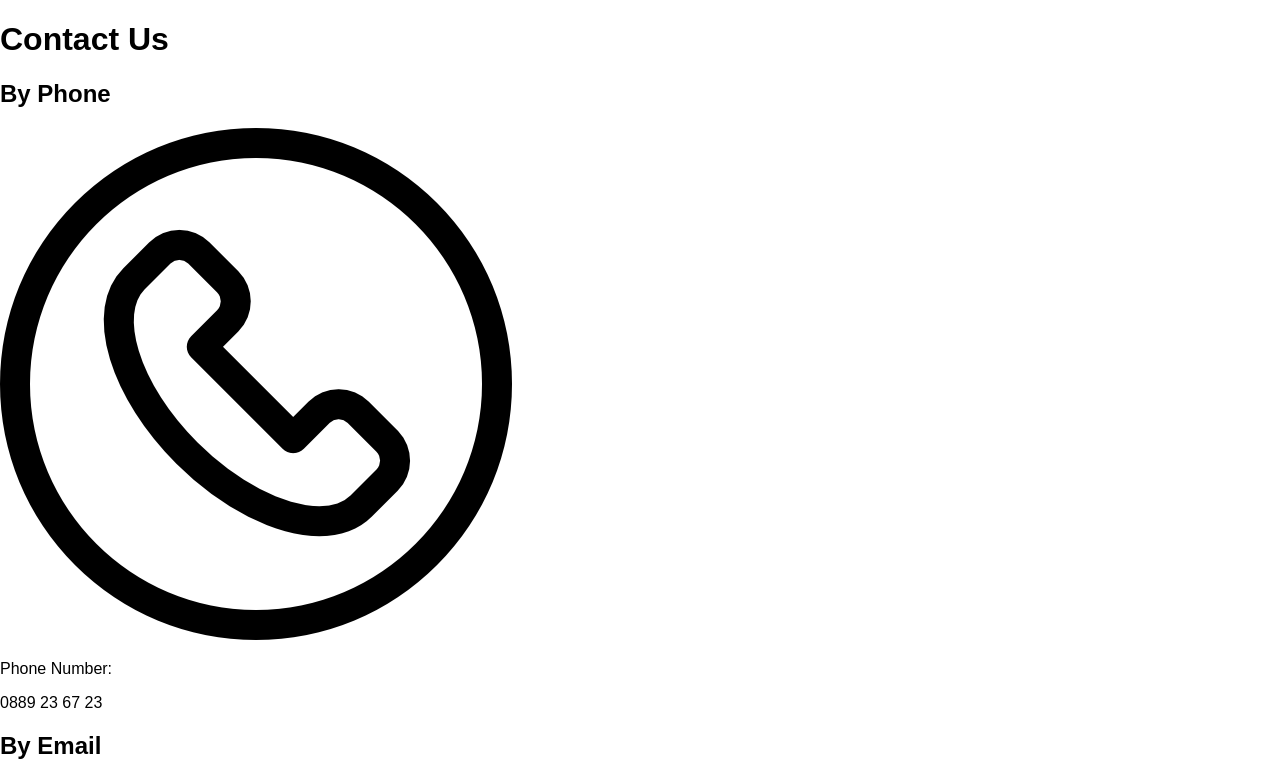
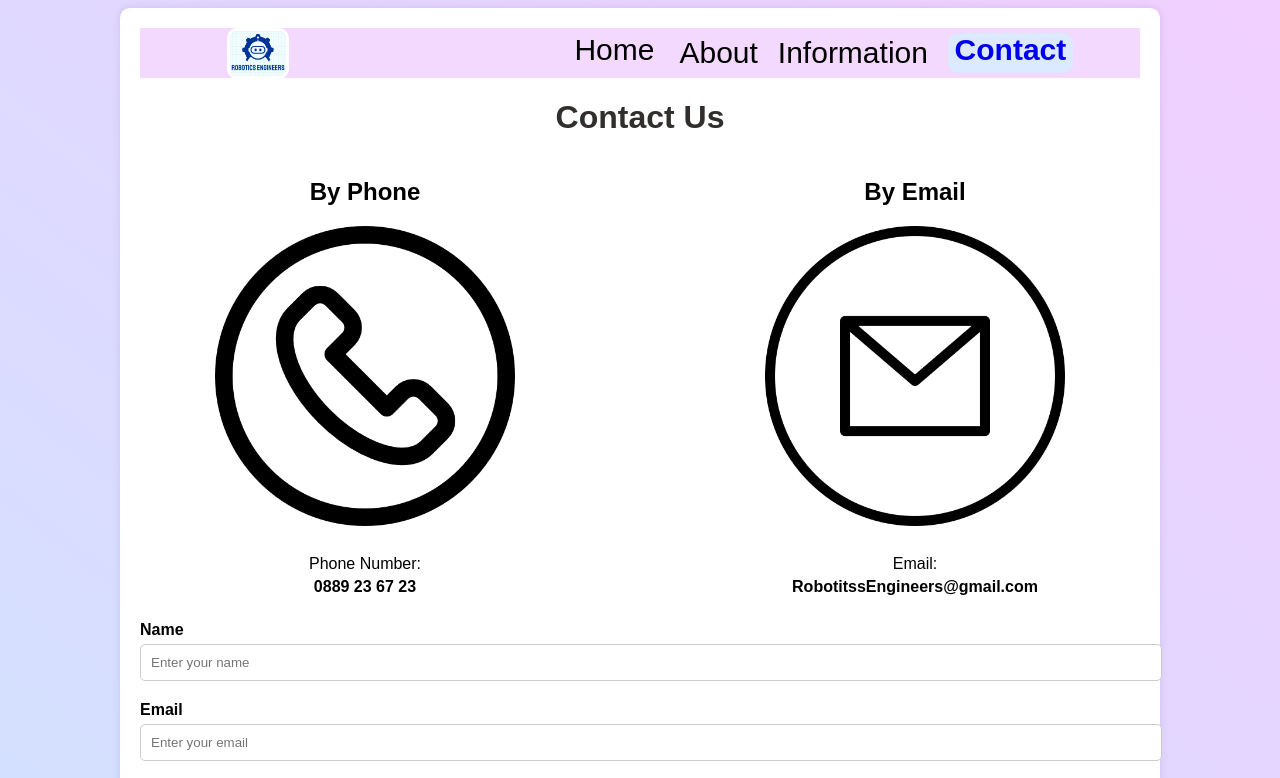
Before and after one commit to KSPetrov22/RoboticsEngineers, a plain HTML site: page html/Contact.html in a window 1280 px wide. Shown: the top 778 px of the page. Drawn offline with Linux system fonts and the light colour scheme.

Commit message:
About.add

```diff
--- a/html/Contact.html
+++ b/html/Contact.html
@@ -2,10 +2,17 @@
 <html>
 <head>
   <title id="contact">Contact Us</title>
-  <link rel="stylesheet" type="text/css" href="../styles/styles.css">
+  <link rel="stylesheet" type="text/css" href="../styles/style-Contact.css">
 </head>
 <body id="body">
   <div class="container">
+    <nav id="navbar">
+      <img id="logo" src="../Images/Logo.png" alt="Logo">
+      <a class="first-button" href="../index.html">Home</a>
+      <a class="button" href="About.html">About</a>
+      <a class="button" href="Information.html">Information</a>
+      <a class="fourth-button" href="Contact.html">Contact</a>
+  </nav>
     <h1>Contact Us</h1>
     <div class="contact-info">
       <div class="contact-by-phone">
--- a/styles/style-Contact.css
+++ b/styles/style-Contact.css
@@ -28,6 +28,17 @@
       border:3px solid rgb(255, 255, 255) ;
       border-radius: 10px;
   }
+  .first-button
+{
+
+    height: 40px;
+    width: 90px;
+    text-decoration: none;
+    margin-left: 30%;
+    font-size: 30px;
+    color: black;
+    text-align: center;
+}
   .button
 {
     text-decoration: none;
--- a/styles/styles.css
+++ b/styles/styles.css
@@ -1,9 +1,8 @@
 /* CSS of index.html */
-
+/* Made by Ivailo*/
 body
 {
-  font-family: Arial, sans-serif;
-    height: 1900px;
+  height: 1600px;
     width: 100%;
     margin: 0;
     background-color: rgb(255, 255, 255);
@@ -25,7 +24,7 @@ body
 #navbar
 {
     z-index: 10;
-    background-color: rgb(243, 217, 253);
+    background-color: rgb(242, 210, 255);
     position: sticky;
     top: 0;
     height: 50px;
@@ -91,10 +90,8 @@ body
 #Second-Banner-Heading
 {
   position: relative;
-  right: 35%;
     width: 100%;
     height: 30%;
-    margin-left: 35%;
 }
 #Second-Banner-Text
 {
@@ -125,16 +122,20 @@ body
 {
   position: relative;
   top: -250px;
-  background: linear-gradient(to bottom left, rgb(241, 207, 255), #d0e3ff);
+  background: linear-gradient(to bottom left, rgb(236, 189, 255), #afcfff);
   width: 100%;
   height: 1200px;
 }
 #EndPage
 {
   position: relative;
-  bottom: 20%;
+  top: -500px;
   width: 100%;
   height: 100px;
-  background: linear-gradient(to bottom left, rgb(232, 174, 255), #b2d1ff);
+  background: linear-gradient(to bottom left, rgb(215, 112, 255), #3f8cff);
   text-align: end;
 }
+h1 {
+  text-align: center;
+  color: #322e2e;
+}
```
Also changed, not shown: html/About.html (+4 -2 lines), index.html (+2 -2 lines), styles/style-About.css (added).
